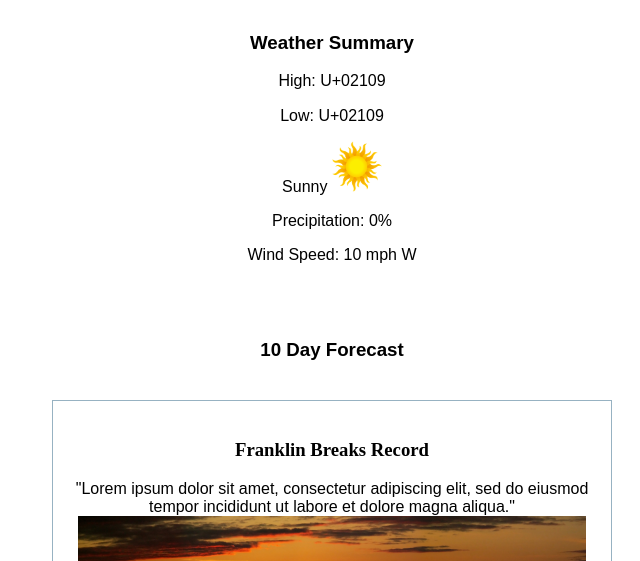
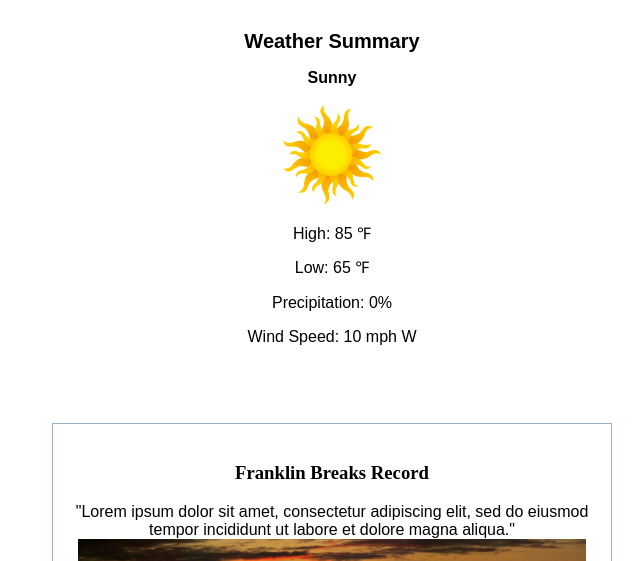
Before and after one commit to JanienePowell/Janiene-Powell.github.io, a plain HTML site: page assignments/lesson-5/franklin-5.html in a window 1280 px wide. Shown: the part 627-1188 px from the top of the page, without its empty margins (308-948 px from the left). Drawn offline with Linux system fonts and the light colour scheme; a web font is replaced by a local one.

Commit message:
space issues

```diff
--- a/assignments/lesson-5/franklin-5.html
+++ b/assignments/lesson-5/franklin-5.html
@@ -43,17 +43,18 @@
                 <h2>The City of Franklin</h2>
 
                 <section>
-                    <h3>Weather Summary</h3>
-                    <div class="highlow">
-                        <p>High:  U+02109</p>
-                        <p>Low:   U+02109</p>
-                    </div>
+                    <h5>Weather Summary</h5>
+
                     <div class="current">
-                        Sunny
+                        <p><strong>Sunny</strong></p>
                         <picture>
                         <img src="../lesson-5/images/sun.png" alt="sun" width="50" height="auto">
                         </picture>
                      </div>
+                         <div class="highlow">
+                        <p>High: 85 &#8457</p>
+                        <p>Low: 65 &#8457</p>
+                    </div>
                      <div class="conditions">
                         <p>Precipitation: 0%</p>
                         <p>Wind Speed: 10 mph W</p>
--- a/assignments/lesson-5/styles/main-5.css
+++ b/assignments/lesson-5/styles/main-5.css
@@ -77,6 +77,7 @@ main { font-size: 16px;
 main h2 {
     font-family: 'volkhov', serif;
     color: black;
+    font-size: 30px;
     text-align: center;
 }
 main figure {
@@ -88,8 +89,17 @@ main figure img {
 }
 section {
     text-align: center;
+}
+section h5{ font-size: 20px;
+margin: 0 0;}
 
+section img{
+    width: 100px;
+    height: auto;
+    float: inherit;
 }
+section h3{ display: none;}
+
 table{display: none;}
 
 article {
```
